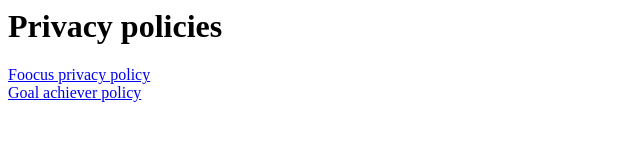
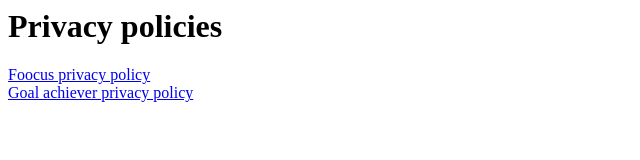
Before and after one commit to Riccardoios/Riccardoios.github.io, a plain HTML site: page index.html in a window 1280 px wide. Shown: the full height of the page, 0-640 px from the left. Drawn offline with Linux system fonts and the light colour scheme.

Commit message:
Update index.html

```diff
--- a/index.html
+++ b/index.html
@@ -7,7 +7,7 @@
       <h1>Privacy policies</h1>
       <p>
          <a href="https://riccardoios.github.io/foocus">Foocus privacy policy</a> <br>
-         <a href="https://riccardoios.github.io/goal-achiever">Goal achiever policy </a>
+         <a href="https://riccardoios.github.io/goal-achiever">Goal achiever privacy policy </a>
       </p>
    </body>
 </html>
```
